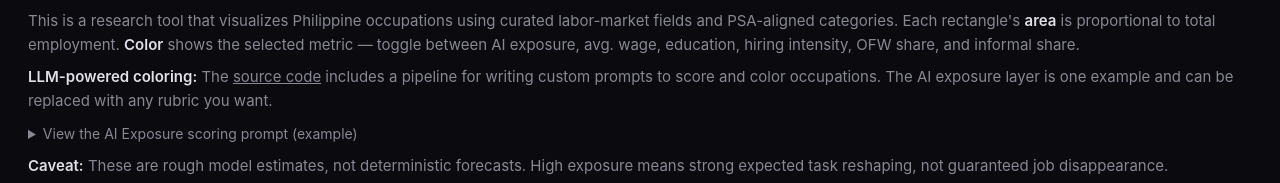
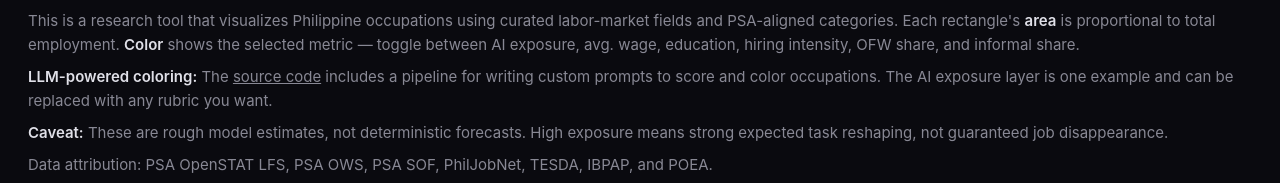
Before and after one commit to mnco25/TrabahoLens, a plain HTML site: page site/index.html in a window 1280 px wide. Shown: the part 62-245 px from the top of the page. Drawn offline with Linux system fonts and the light colour scheme.

Commit message:
Enhance scrollbar styling for improved user experience; remove unnecessary details section from AI exposure prompt

```diff
--- a/site/index.html
+++ b/site/index.html
@@ -38,6 +38,25 @@
           -apple-system, BlinkMacSystemFont, "Segoe UI", system-ui, sans-serif;
         min-height: 100vh;
         line-height: 1.5;
+        scrollbar-width: thin;
+        scrollbar-color: rgba(140, 140, 150, 0.4) transparent;
+      }
+
+      ::-webkit-scrollbar {
+        width: 6px;
+      }
+
+      ::-webkit-scrollbar-track {
+        background: transparent;
+      }
+
+      ::-webkit-scrollbar-thumb {
+        background: rgba(140, 140, 150, 0.4);
+        border-radius: 3px;
+      }
+
+      ::-webkit-scrollbar-thumb:hover {
+        background: rgba(140, 140, 150, 0.7);
       }
 
       #wrapper {
@@ -494,15 +513,6 @@
             occupations. The AI exposure layer is one example and can be
             replaced with any rubric you want.
           </p>
-          <details>
-            <summary>View the AI Exposure scoring prompt (example)</summary>
-            <div class="prompt-box">
-              You are an expert analyst evaluating how exposed different
-              occupations are to AI. Rate each occupation on a 0-10 AI Exposure
-              scale and return strict JSON: {"exposure": <0-10>, "rationale":
-              "..."}
-            </div>
-          </details>
           <p>
             <b>Caveat:</b> These are rough model estimates, not deterministic
             forecasts. High exposure means strong expected task reshaping, not
```
